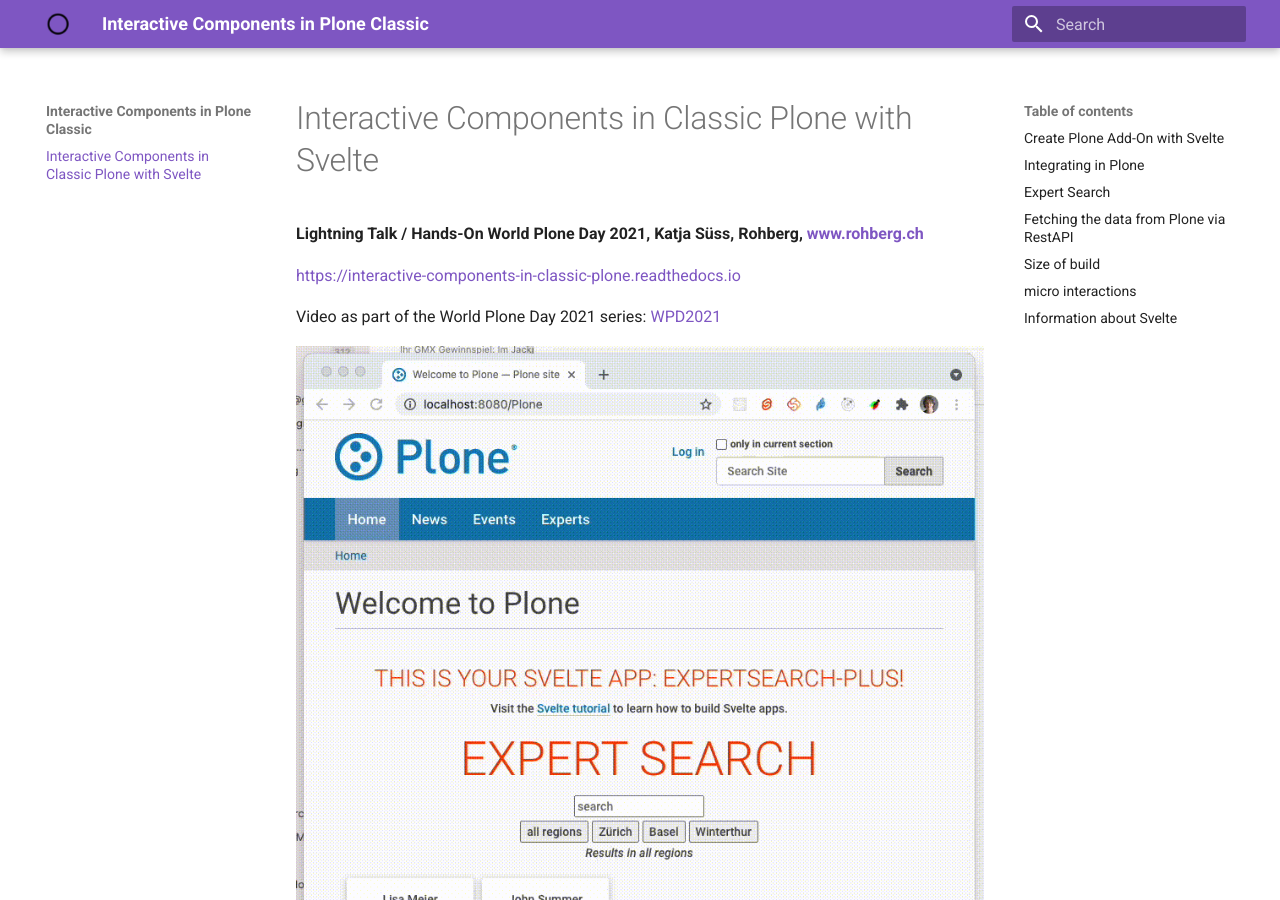
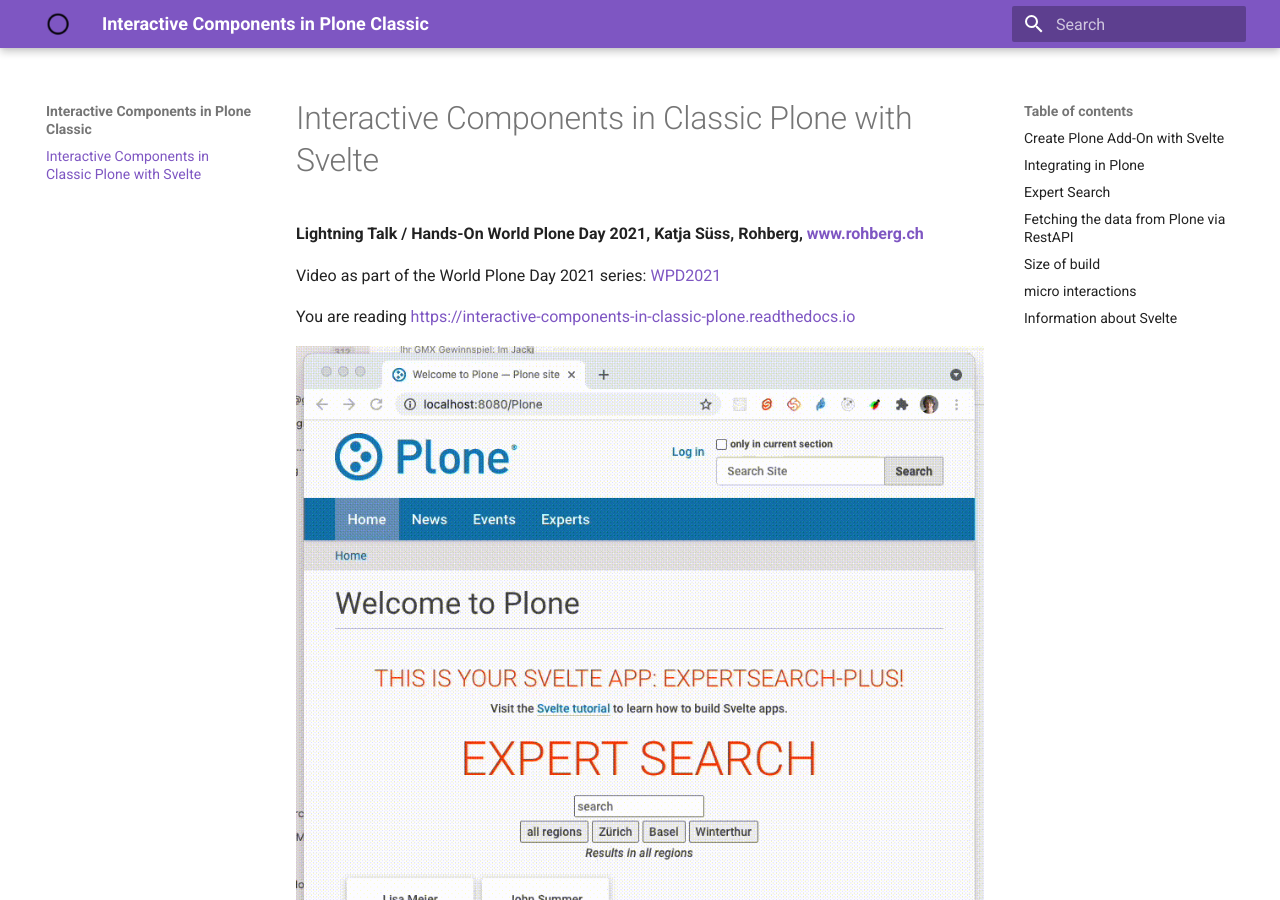
Before and after one commit to rohberg/talk-interactive-components-in-classic-plone, an MkDocs documentation site: the page built from docs/index.md, in a window 1280 px wide and 900 px high. Built offline with MkDocs 1.6.1 and Material for MkDocs 9.7.7, drawn with Linux system fonts in a browser that asks for light colours.

Commit message:
Fix official link to this howto

```diff
--- a/docs/index.md
+++ b/docs/index.md
@@ -3,9 +3,9 @@
 **Lightning Talk / Hands-On World Plone Day 2021,
 Katja Süss, Rohberg, [www.rohberg.ch](https://www.rohberg.ch)**
 
-[https://interactive-components-in-classic-plone.readthedocs.io](https://interactive-components-in-classic-plone.readthedocs.io)
+Video as part of the World Plone Day 2021 series: [WPD2021](https://www.youtube.com/watch?v=7wQHn-dVIAk)
 
-Video as part of the World Plone Day 2021 series: [WPD2021](https://www.youtube.com/watch?v=7wQHn-dVIAk)
+You are reading [https://interactive-components-in-classic-plone.readthedocs.io](https://interactive-components-in-classic-plone.readthedocs.io)
 
 ![expert search screencast](img/expertsearchplus.gif)
 
```
